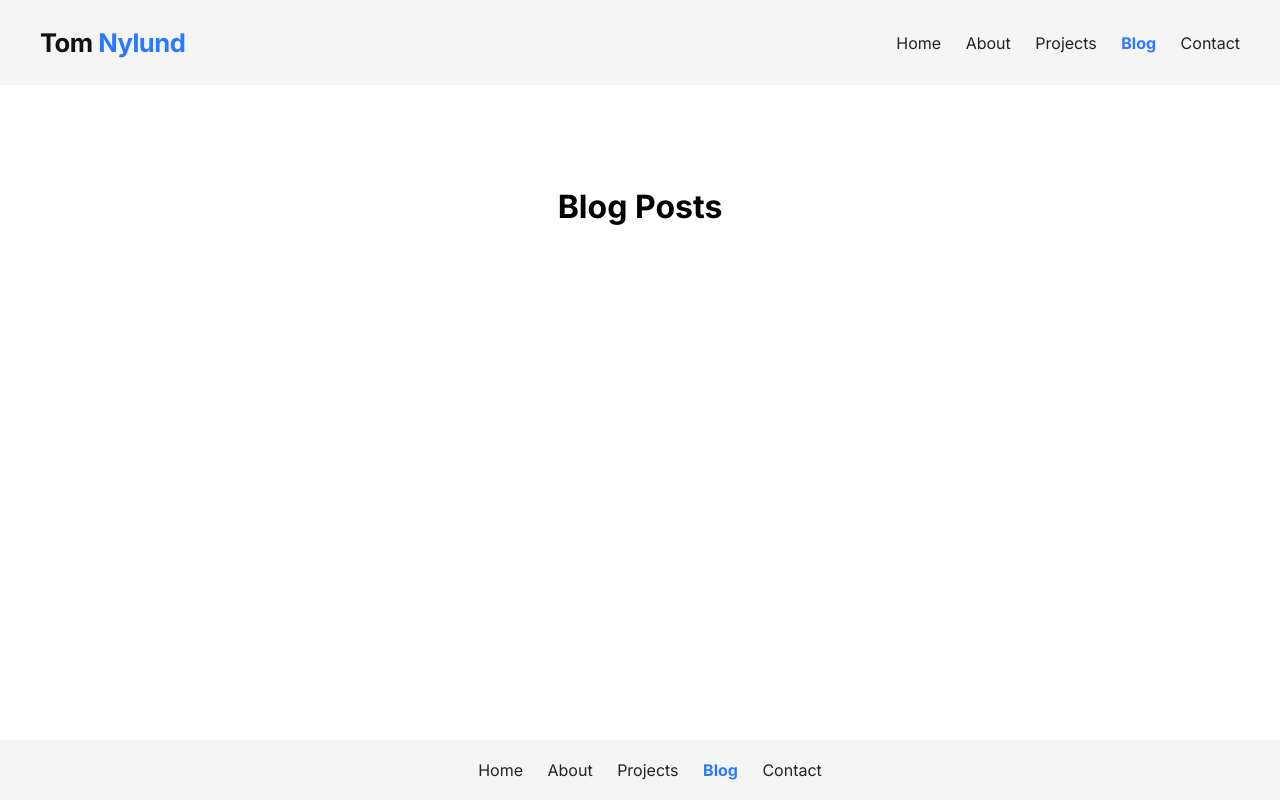
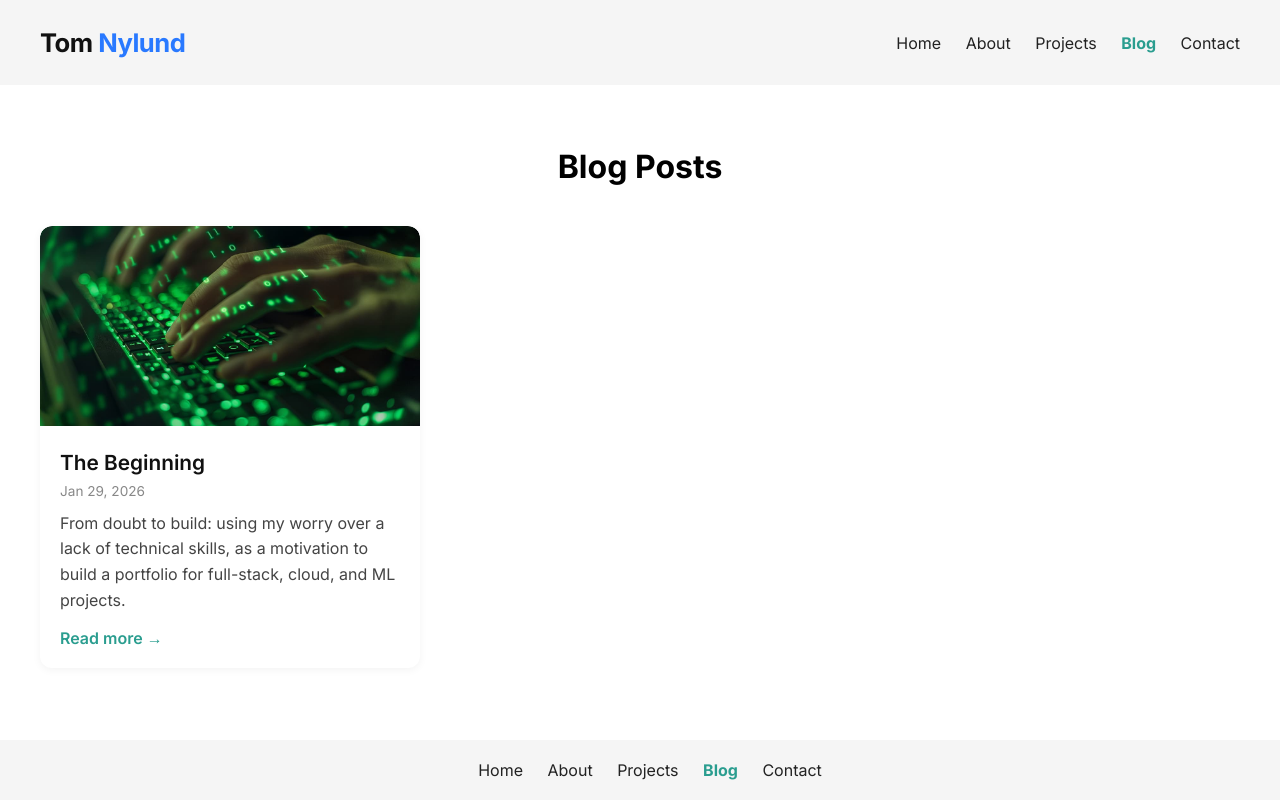
Before and after one commit to nylzy/portfolio-site, a plain HTML site: page blog.html in a window 1280 px wide. Drawn offline with Linux system fonts and the light colour scheme.

Commit message:
Accent colour change + Blog Section'

```diff
--- a/blog.html
+++ b/blog.html
@@ -2,11 +2,12 @@
 <html lang="en">
 <head>
     <meta charset="UTF-8">
-    <title>Tom Nylund - Contact</title>
+    <title>Tom Nylund - Blog</title>
     <link rel="stylesheet" href="styles.css">
     <link href="https://fonts.googleapis.com/css2?family=Inter:wght@300;400;600;700&display=swap" rel="stylesheet">
 </head>
 <body>
+
 <header class="site-header">
     <h1 class="logo">Tom <span>Nylund</span></h1>
     <nav class="nav">
@@ -18,8 +19,24 @@
     </nav>
 </header>
 
-<main class="contact">
+<main class="blog">
     <h1>Blog Posts</h1>
+
+    <div class="blog-posts-grid">
+        <!-- Post 1 -->
+        <article class="post-preview">
+            <a href="posts/post1.html">
+                <img src="665d96c93496f1717409481Thumb.jpg" alt="Screenshot or illustration for Post 1" class="post-image">
+            </a>
+            <div class="post-content">
+                <h2><a href="posts/post1.html">The Beginning</a></h2>
+                <span class="post-date">Jan 29, 2026</span>
+                <p>From doubt to build: using my worry over a lack of technical skills, as a motivation to build a portfolio for full-stack, cloud, and ML projects.</p>
+                <a class="read-more" href="posts/post1.html">Read more →</a>
+            </div>
+        </article>
+    </div>
+
 </main>
 
 <footer class="footer">
@@ -31,5 +48,6 @@
         <a href="contact.html">Contact</a>
     </nav>
 </footer>
+
 </body>
 </html>
--- a/styles.css
+++ b/styles.css
@@ -17,6 +17,7 @@ main {
     flex: 1;
 }
 
+/* Header */
 .site-header {
     display: flex;
     justify-content: space-between;
@@ -50,11 +51,11 @@ main {
 }
 
 .nav a.active {
-    color: #2979FF;
+    color: #2a9d8f;
     font-weight: 700;
-
 }
 
+/* Intro Section */
 .intro {
     display: flex;
     align-items: center;
@@ -81,12 +82,14 @@ main {
     line-height: 1.5;
 }
 
+/* Contact Section */
 .contact {
     text-align: center;
     padding-top: 5rem;
     flex: 1;
 }
 
+/* Footer */
 .footer {
     text-align: center;
     padding: 20px 0;
@@ -110,3 +113,105 @@ main {
     color: #2979FF;
     transform: translateY(-2px);
 }
+
+/* --- Blog Page Styles --- */
+main.blog {
+    max-width: 1200px;
+    margin: 40px auto;
+    padding: 0 20px;
+}
+
+main.blog h1 {
+    text-align: center;
+    margin-bottom: 40px;
+    font-weight: 700;
+}
+
+/* Grid container for blog posts */
+.blog-posts-grid {
+    display: grid;
+    grid-template-columns: repeat(3, 1fr);
+    gap: 30px;
+}
+
+/* Responsive grid */
+@media (max-width: 900px) {
+    .blog-posts-grid {
+        grid-template-columns: repeat(2, 1fr);
+    }
+}
+
+@media (max-width: 600px) {
+    .blog-posts-grid {
+        grid-template-columns: 1fr;
+    }
+}
+
+.post-preview {
+    background-color: #ffffff;
+    padding: 0;
+    border-radius: 12px;
+    box-shadow: 0 2px 8px rgba(0,0,0,0.05);
+    transition: transform 0.2s, box-shadow 0.2s;
+    display: flex;
+    flex-direction: column;
+    overflow: hidden;
+}
+
+.post-preview:hover {
+    transform: translateY(-3px);
+    box-shadow: 0 5px 15px rgba(0,0,0,0.1);
+}
+
+.post-preview .post-image {
+    width: 100%;
+    height: 200px;
+    object-fit: cover;
+    border-radius: 12px 12px 0 0;
+}
+
+.post-content {
+    padding: 20px;
+    display: flex;
+    flex-direction: column;
+    flex-grow: 1;
+}
+
+.post-preview h2 {
+    margin: 0 0 8px 0;
+    font-weight: 600;
+    font-size: 1.3rem;
+}
+
+.post-preview h2 a {
+    text-decoration: none;
+    color: #111111;
+}
+
+.post-preview h2 a:hover {
+    color: #2979FF;
+}
+
+.post-preview .post-date {
+    font-size: 0.85rem;
+    color: #888888;
+    margin-bottom: 12px;
+}
+
+.post-preview p {
+    margin: 0 0 15px 0;
+    line-height: 1.6;
+    color: #444444;
+    flex-grow: 1;
+}
+
+.post-preview a.read-more {
+    color: #2a9d8f;
+    text-decoration: none;
+    font-weight: 600;
+    align-self: flex-start;
+}
+
+.post-preview a.read-more:hover {
+    text-decoration: underline;
+}
```
Also changed, not shown: 665d96c93496f1717409481Thumb.jpg (added), posts/post1.html (added).
